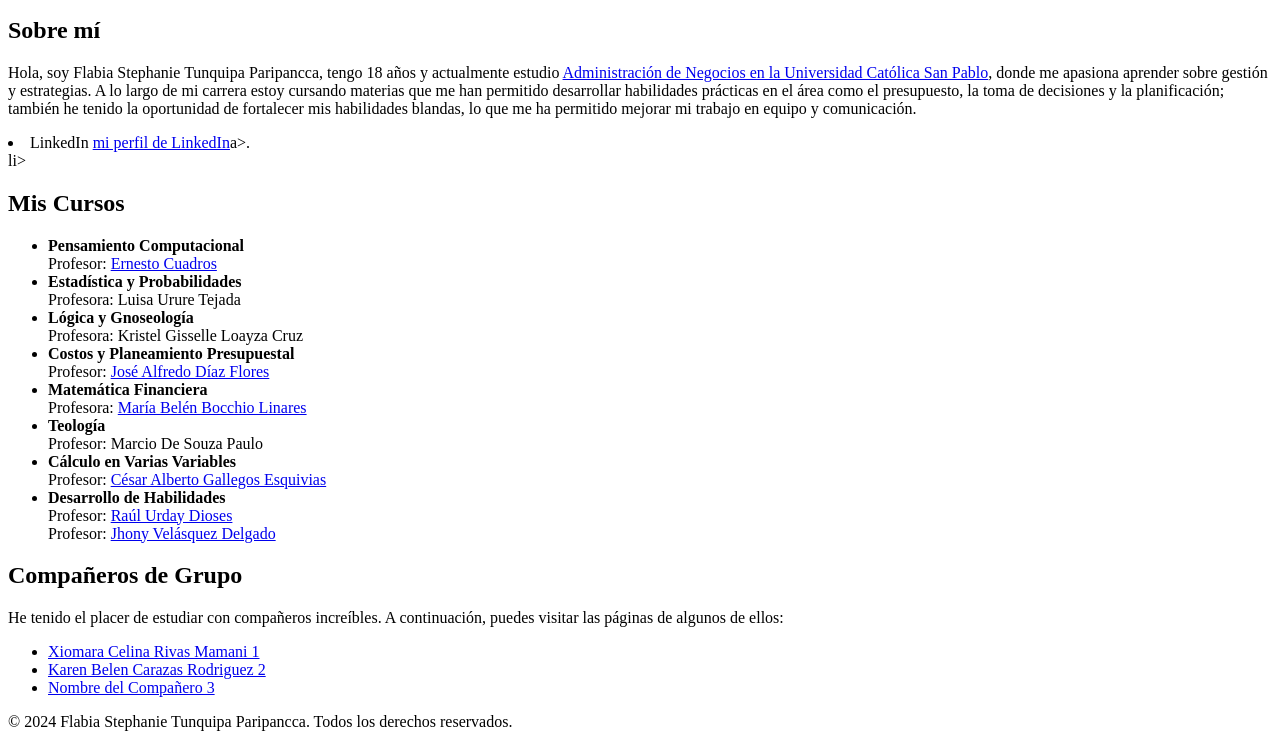
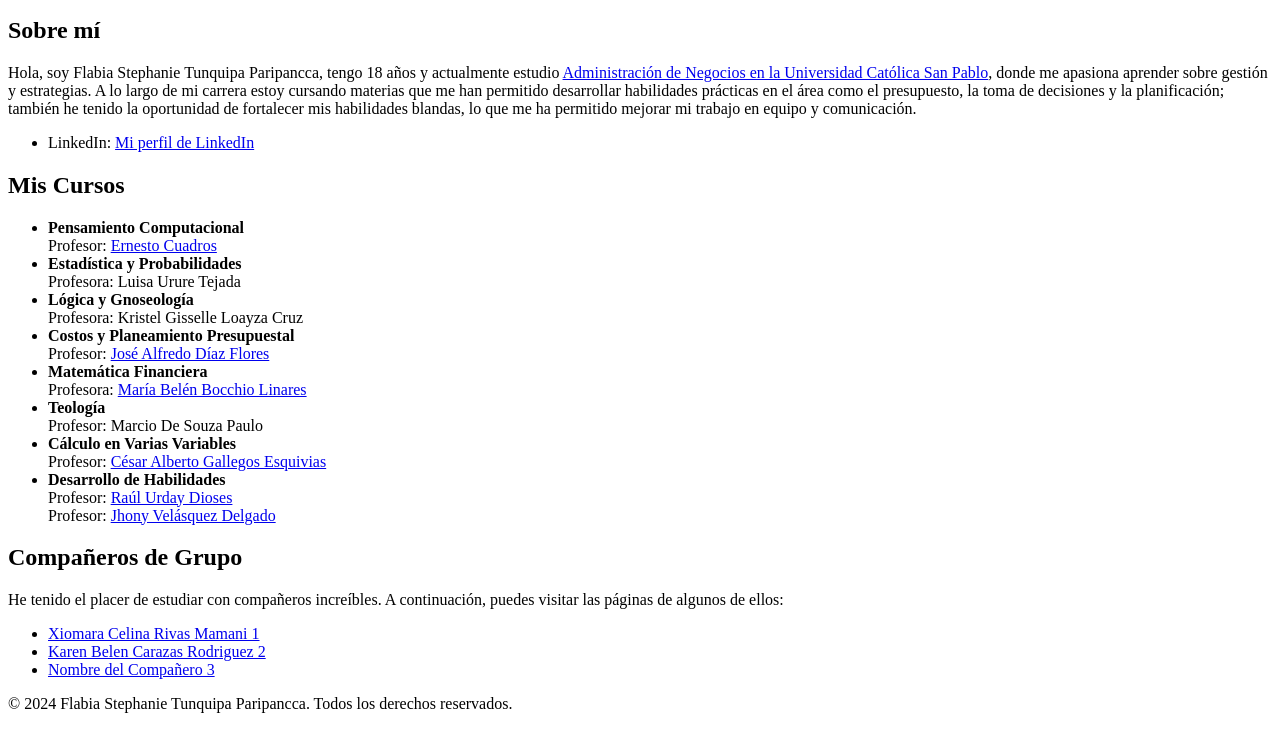
Before and after one commit to FlabiaTunquipa/mi-pagina-personal, a plain HTML site: page index.html in a window 1280 px wide. Shown: the part 101-848 px from the top of the page. Drawn offline with Linux system fonts and the light colour scheme.

Commit message:
Update index.html

```diff
--- a/index.html
+++ b/index.html
@@ -15,7 +15,9 @@
         <section>
             <h2>Sobre mí</h2>
             <p>Hola, soy Flabia Stephanie Tunquipa Paripancca, tengo 18 años y actualmente estudio <a href="https://ucsp.edu.pe/" target="_blank"> Administración de Negocios en la Universidad Católica San Pablo</a>, donde me apasiona aprender sobre gestión y estrategias. A lo largo de mi carrera estoy cursando materias que me han permitido desarrollar habilidades prácticas en el área como el presupuesto, la toma de decisiones y la planificación; también he tenido la oportunidad de fortalecer mis habilidades blandas, lo que me ha permitido mejorar mi trabajo en equipo y comunicación.</p>
-       <Li>LinkedIn <a href="https://www.linkedin.com/in/flabia-stephanie-tunquipa-paripancca-32727a329/" target="_blank">mi perfil de LinkedIn</a>a>.</Li>li>
+      <ul>
+    <li>LinkedIn: <a href="https://www.linkedin.com/in/flabia-stephanie-tunquipa-paripancca-32727a329/" target="_blank">Mi perfil de LinkedIn</a></li>
+</ul>
         </section>
         <section>
           <h2>Mis Cursos</h2>
```
